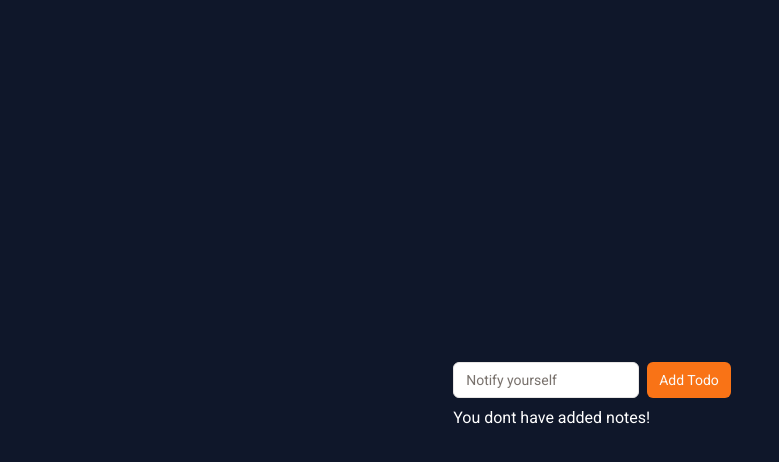
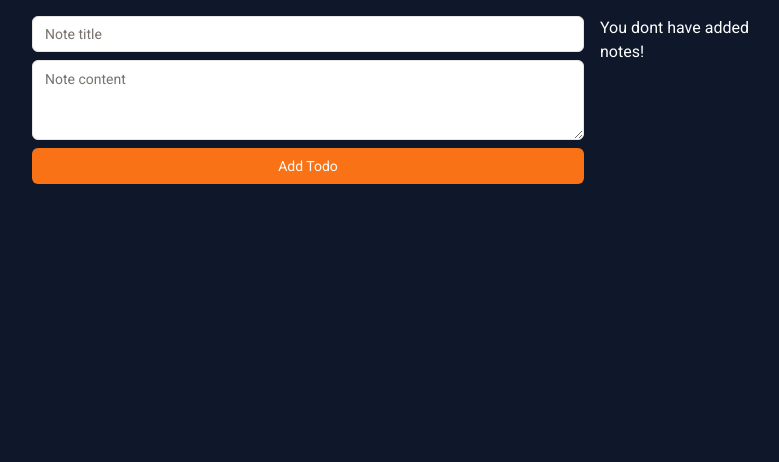
Before and after one commit to devemit/todo-app, a Next.js app: page / in a window 1280 px wide. Shown: the top 462 px of the page, without its empty margins (48-827 px from the left). Built offline with nearby package versions, Linux system fonts and the light colour scheme.

Commit message:
style and add/delete note add

```diff
--- a/app/layout.tsx
+++ b/app/layout.tsx
@@ -22,7 +22,7 @@ export default function RootLayout({
   return (
     <html lang='en'>
       <body className={`${roboto.className} bg-slate-900`}>
-        <div className='h-screen flex flex-col max-w-6xl mx-auto cursor-pointer'>
+        <div className='h-screen flex flex-col max-w-6xl mx-auto p-4  cursor-pointer'>
           <NoteProvider>{children}</NoteProvider>
         </div>
       </body>
--- a/app/page.tsx
+++ b/app/page.tsx
@@ -1,8 +1,9 @@
 import NoteList from '@/components/note-list';
-
+import SideBar from '@/components/side-bar';
 function Home() {
   return (
-    <main className='flex flex-col items-center justify-center min-h-screen'>
+    <main className='flex gap-4'>
+      <SideBar />
       <NoteList />
     </main>
   );
--- a/components/controls.tsx
+++ b/components/controls.tsx
@@ -1,27 +1,33 @@
 import { useState } from 'react';
 import { Button } from './ui/button';
 import { Input } from './ui/input';
+import { Textarea } from './ui/textarea';
 import { useNoteContext } from '@/context/note-context';
 
 export default function Controls() {
   const { addNote } = useNoteContext();
-  const [noteText, setnoteText] = useState('');
+  const [noteTitle, setnoteTitle] = useState('');
+  const [noteContent, setnoteContent] = useState('');
 
   function handleAddNote() {
-    if (noteText.trim() !== '') {
-      addNote(noteText);
-      setnoteText('');
+    if (noteContent.trim() !== '' && noteTitle.trim() !== '') {
+      addNote(noteTitle, noteContent);
+      setnoteTitle('');
+      setnoteContent('');
     }
   }
 
   return (
-    <div className='flex gap-2'>
+    <div className='flex flex-col gap-2'>
       <Input
-        placeholder='Notify yourself'
-        value={noteText}
-        onChange={(e) => {
-          setnoteText(e.target.value);
-        }}
+        placeholder='Note title'
+        value={noteTitle}
+        onChange={(e) => setnoteTitle(e.target.value)}
+      />
+      <Textarea
+        placeholder='Note content'
+        value={noteContent}
+        onChange={(e) => setnoteContent(e.target.value)}
       />
       <Button size={'sm'} onClick={handleAddNote}>
         Add Todo
--- a/components/note-list.tsx
+++ b/components/note-list.tsx
@@ -2,8 +2,6 @@
 import { Note } from '@/types';
 import { useNoteContext } from '@/context/note-context';
 import SingleNote from './single-note';
-import { Button } from './ui/button';
-import Controls from './controls';
 
 export default function NoteList() {
   const { notes, deleteNote } = useNoteContext();
@@ -12,20 +10,27 @@ export default function NoteList() {
     deleteNote(id);
   }
   return (
-    <main>
-      <Controls />
-      <section className='flex flex-col my-2'>
+    <main className='flex flex-col w-full h-full flex-1'>
+      <section className='grid grid-cols-1 md:grid-cols-2 lg:grid-cols-3 gap-2'>
         {notes.map((note: Note) => {
           return (
-            <div key={note.id} className='flex justify-between my-1 gap-1'>
-              <SingleNote content={note.content} />
-              <Button
-                variant={'destructive'}
-                size={'sm'}
-                onClick={() => handleDeleteNote(note.id)}
-              >
-                Clear Note
-              </Button>
+            <div key={note.id}>
+              <SingleNote>
+                <div className='flex justify-between items-center gap-4'>
+                  <p className='font-bold text-slate-900 text-2xl'>
+                    {note.content}
+                  </p>
+                  <span
+                    className='font-extrabold'
+                    onClick={() => handleDeleteNote(note.id)}
+                  >
+                    x
+                  </span>
+                </div>
+                <h1 className='text-slate-600 font-bold text-sm'>
+                  {note.title}
+                </h1>
+              </SingleNote>
             </div>
           );
         })}
--- /dev/null
+++ b/components/side-bar.tsx
@@ -0,0 +1,10 @@
+'use client';
+import Controls from './controls';
+export default function SideBar() {
+  return (
+    <aside className='h-full w-[50%] flex flex-col flex-1'>
+      {/* fix style */}
+      <Controls />
+    </aside>
+  );
+}
--- a/components/single-note.tsx
+++ b/components/single-note.tsx
@@ -1,7 +1,12 @@
-export default function SingleNote({ content }: { content: any }) {
+import { Button } from './ui/button';
+
+export default function SingleNote({
+  children,
+}: {
+  children: React.ReactNode;
+}) {
   return (
-    <div className='flex items-center bg-green-100 rounded-md w-full'>
-      <p className='text-slate-800 px-3 font-bold'>{content}</p>
-    </div>
+    <div className='bg-green-100 p-5 rounded-2xl w-full'>{children}</div>
+    // fix style
   );
 }
--- /dev/null
+++ b/components/ui/textarea.tsx
@@ -0,0 +1,24 @@
+import * as React from 'react';
+
+import { cn } from '@/lib/utils';
+
+export interface TextareaProps
+  extends React.TextareaHTMLAttributes<HTMLTextAreaElement> {}
+
+const Textarea = React.forwardRef<HTMLTextAreaElement, TextareaProps>(
+  ({ className, ...props }, ref) => {
+    return (
+      <textarea
+        className={cn(
+          'flex min-h-[80px] w-full rounded-md border border-input bg-background px-3 py-2 text-sm ring-offset-background placeholder:text-muted-foreground focus-visible:outline-none focus-visible:ring-2 focus-visible:ring-ring focus-visible:ring-offset-2 disabled:cursor-not-allowed disabled:opacity-50',
+          className
+        )}
+        ref={ref}
+        {...props}
+      />
+    );
+  }
+);
+Textarea.displayName = 'Textarea';
+
+export { Textarea };
--- a/context/note-context.tsx
+++ b/context/note-context.tsx
@@ -23,9 +23,10 @@ export const NoteProvider: React.FC<{ children: ReactNode }> = ({
 
   // Define functions for adding, editing, and deleting notes
 
-  function addNote(content: string) {
+  function addNote(content: string, title: string) {
     const newNote: Note = {
       id: nextId,
+      title: title,
       content: content,
     };
     setNotes([...notes, newNote]);
--- a/types.ts
+++ b/types.ts
@@ -1,10 +1,12 @@
 export type Note = {
     id: number;
+    title:string;
     content: string;
+
   }
   export type NoteContextType = {
     notes: Note[];
-    addNote: (content: string) => void;
+    addNote: (content: string,title:string) => void;
     // editNote: (id: number, content: string) => void;
     deleteNote: (id: number) => void;
   }
```
Also changed, not shown: 1 other file (tests, documents, lock files or other folders).
